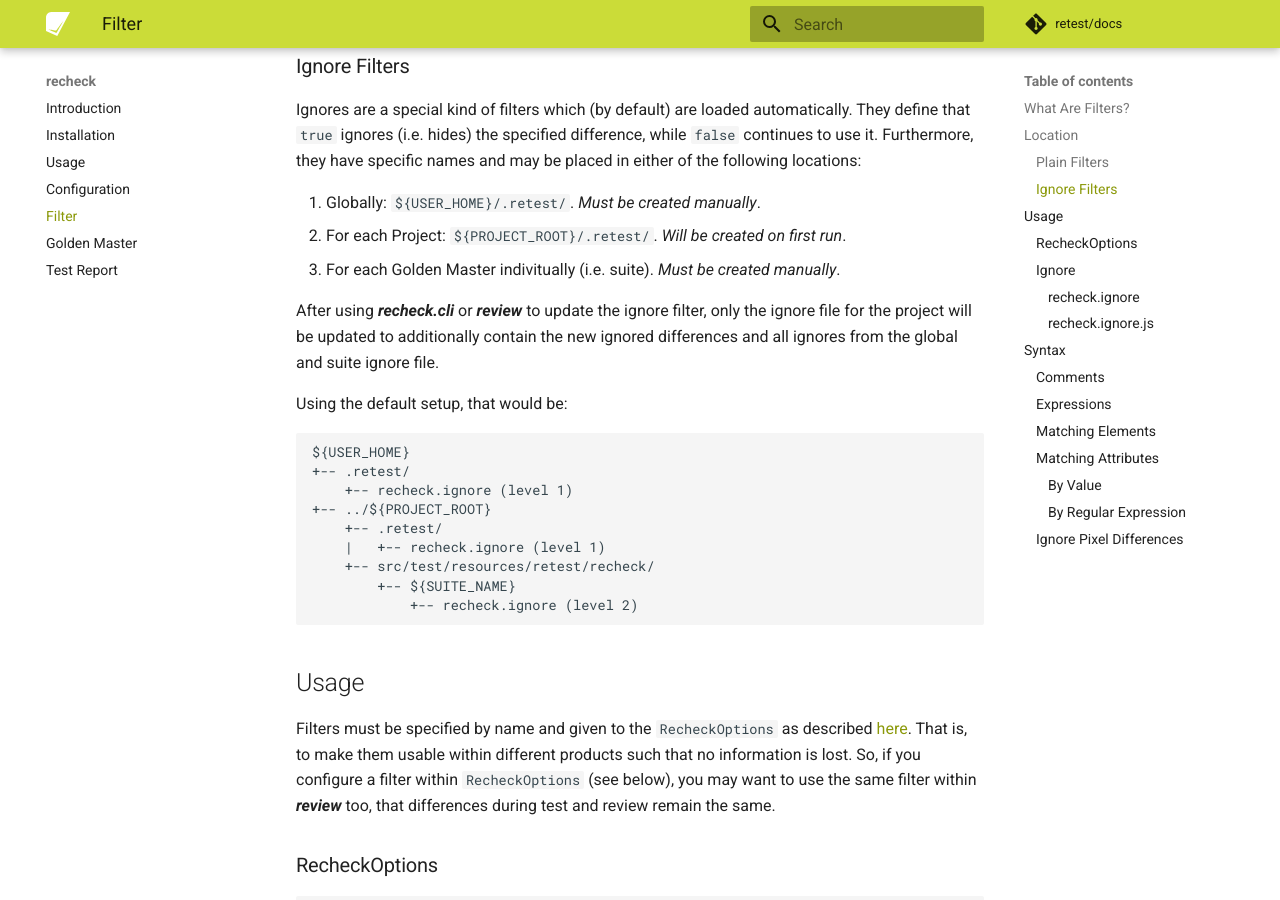
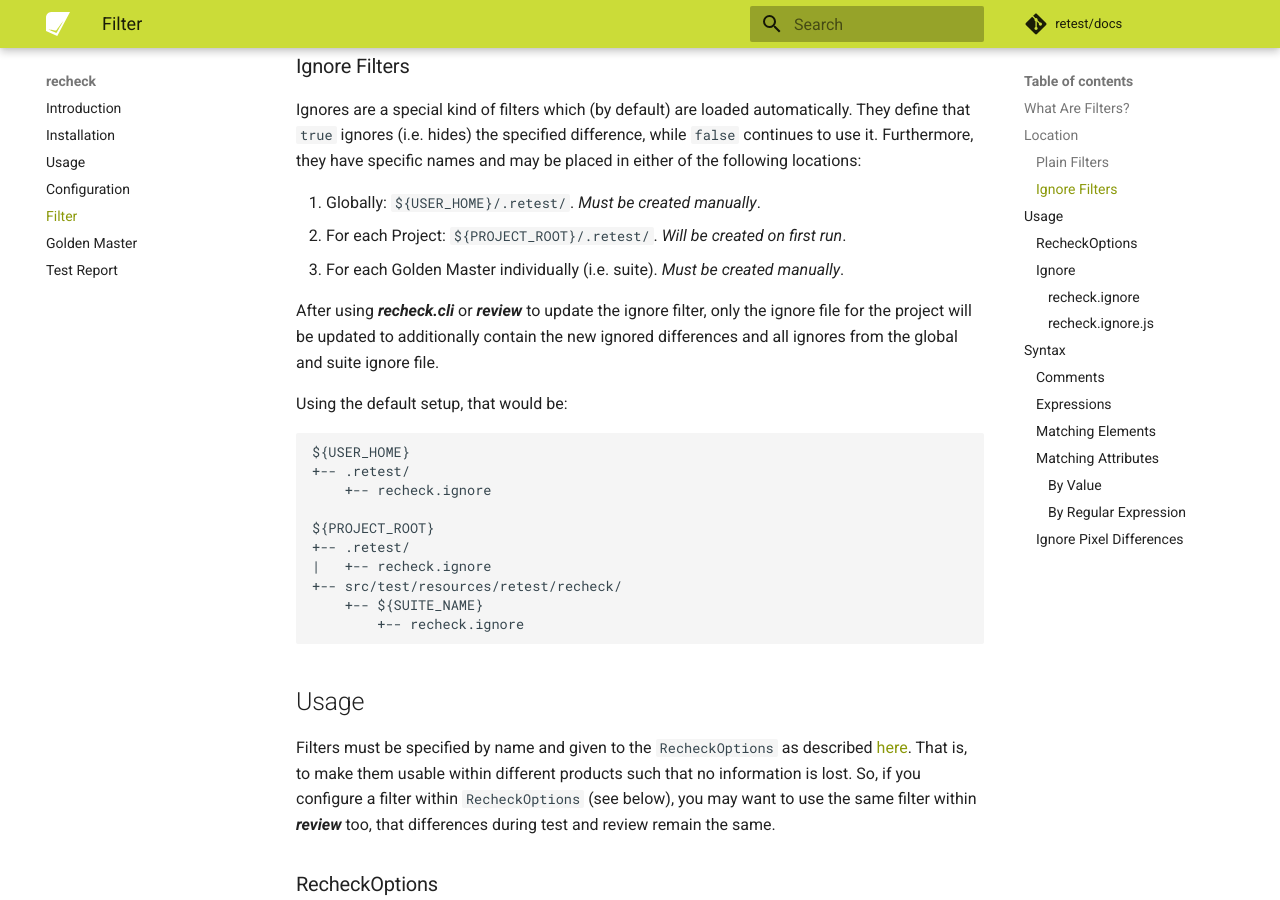
Before and after one commit to retest/docs, an MkDocs documentation site: the page built from docs/recheck/usage/filter.md, in a window 1280 px wide and 900 px high, scrolled down 1521 px. Built offline with MkDocs 1.6.1 and Material for MkDocs 9.7.7, drawn with Linux system fonts in a browser that asks for light colours; comment, search, counter and statistics services are not loaded.

Commit message:
Requested changes

````diff
--- a/docs/recheck/usage/filter.md
+++ b/docs/recheck/usage/filter.md
@@ -42,7 +42,7 @@ Ignores are a special kind of filters which (by default) are loaded automaticall
 
 1. Globally: `${USER_HOME}/.retest/`. *Must be created manually*.
 2. For each Project: `${PROJECT_ROOT}/.retest/`. *Will be created on first run*.
-3. For each Golden Master indivitually (i.e. suite). *Must be created manually*.
+3. For each Golden Master individually (i.e. suite). *Must be created manually*.
 
 After using ***recheck.cli*** or ***review*** to update the ignore filter, only the ignore file for the project will be updated to additionally contain the new ignored differences and all ignores from the global and suite ignore file.
 
@@ -51,13 +51,14 @@ Using the default setup, that would be:
 ```
 ${USER_HOME}
 +-- .retest/
-    +-- recheck.ignore (level 1)
-+-- ../${PROJECT_ROOT}
-    +-- .retest/
-    |   +-- recheck.ignore (level 1)
-    +-- src/test/resources/retest/recheck/
-        +-- ${SUITE_NAME}
-            +-- recheck.ignore (level 2)
+    +-- recheck.ignore
+
+${PROJECT_ROOT}
++-- .retest/
+|   +-- recheck.ignore
++-- src/test/resources/retest/recheck/
+    +-- ${SUITE_NAME}
+        +-- recheck.ignore
 ```
 
 ## Usage
````
